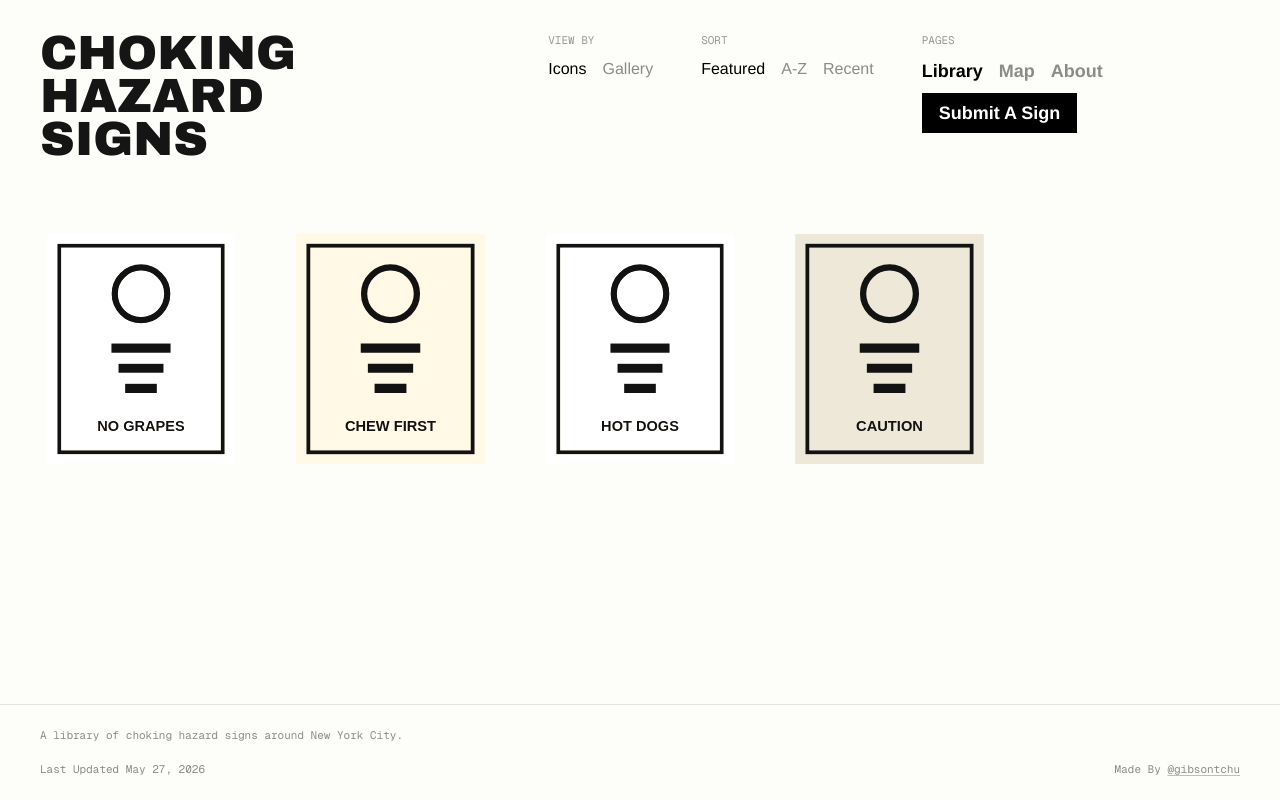
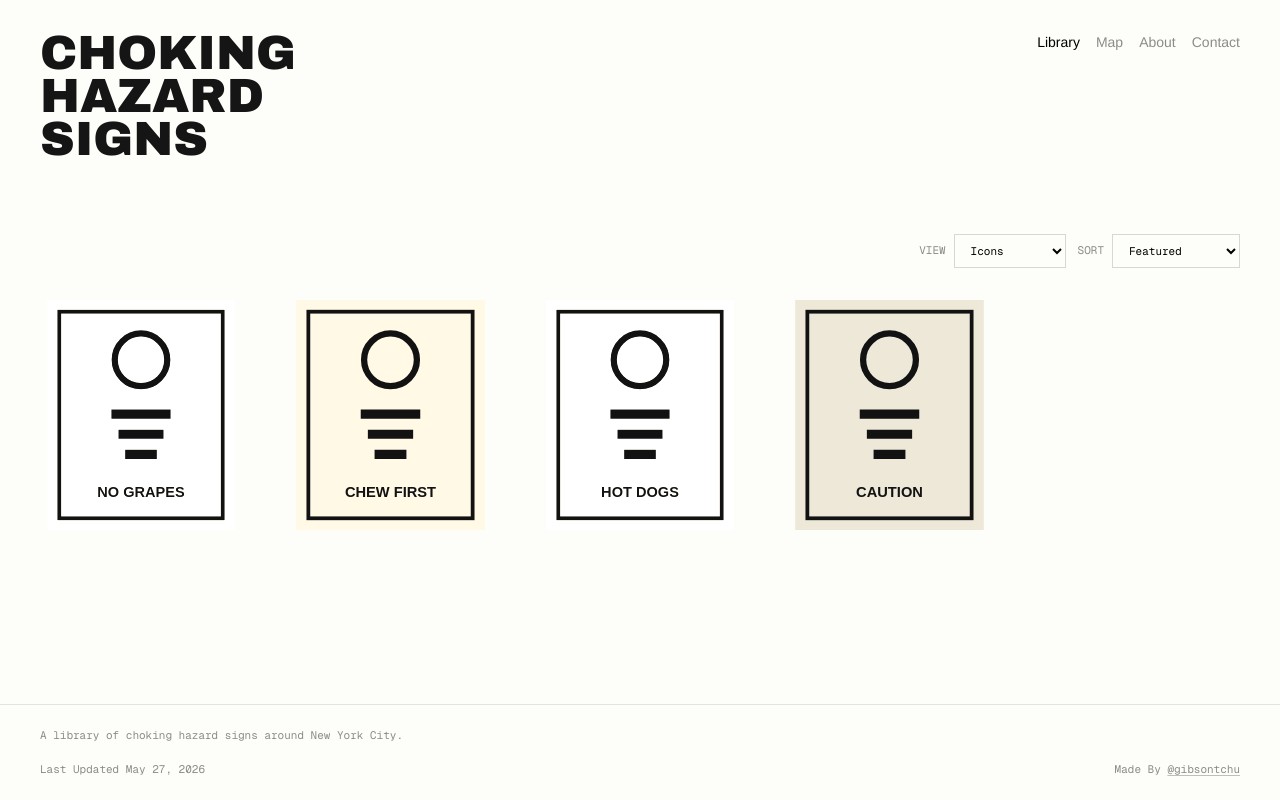
Before and after one commit to gibsonchu/swallow-this, a Next.js app: page / in a window 1280 px wide. Built offline with nearby package versions, Linux system fonts and the light colour scheme.

Commit message:
Refine library controls and contact page

```diff
--- a/app/about/page.tsx
+++ b/app/about/page.tsx
@@ -1,6 +1,4 @@
 import Link from "next/link";
-
-const submitUrl = "https://x.com/gibsontchu";
 
 export default function AboutPage() {
   return (
@@ -15,7 +13,7 @@ export default function AboutPage() {
         <nav className="flex gap-4 text-sm font-medium">
           <Link className="text-black/45 hover:text-black" href="/">Library</Link>
           <Link className="text-black/45 hover:text-black" href="/map">Map</Link>
-          <Link className="text-black/45 hover:text-black" href={submitUrl} target="_blank" rel="noreferrer">Submit</Link>
+          <Link className="text-black/45 hover:text-black" href="/contact">Contact</Link>
         </nav>
       </header>
 
@@ -79,8 +77,8 @@ export default function AboutPage() {
           If you’ve spotted a choking sign that belongs here, or if you yourself have designed, painted, commissioned, or own one, I’d love to hear from you.
         </p>
 
-        <Link className="mt-10 inline-flex border border-black bg-black px-5 py-3 text-base font-semibold leading-none text-white hover:bg-white hover:text-black" href={submitUrl} target="_blank" rel="noreferrer">
-          Submit A Sign
+        <Link className="mt-10 inline-flex border border-black bg-black px-5 py-3 text-base font-semibold leading-none text-white hover:bg-white hover:text-black" href="/contact">
+          Contact
         </Link>
       </article>
     </main>
--- /dev/null
+++ b/app/contact/page.tsx
@@ -0,0 +1,31 @@
+import Link from "next/link";
+
+export default function ContactPage() {
+  return (
+    <main className="min-h-screen bg-[#fdfdf9] px-4 py-5 text-[#151515] md:px-7">
+      <header className="mb-10 flex flex-wrap items-end justify-between gap-3 border-b border-black/10 pb-5">
+        <div>
+          <p className="font-mono text-[11px] uppercase text-black/45">Contact</p>
+          <Link href="/" className="display-title mt-1 block max-w-3xl whitespace-nowrap text-3xl leading-[0.9] md:text-4xl">
+            Choking Hazard Signs
+          </Link>
+        </div>
+        <nav className="flex gap-4 text-sm font-medium">
+          <Link className="text-black/45 hover:text-black" href="/">Library</Link>
+          <Link className="text-black/45 hover:text-black" href="/map">Map</Link>
+          <Link className="text-black/45 hover:text-black" href="/about">About</Link>
+        </nav>
+      </header>
+
+      <article className="mx-auto mb-28 max-w-3xl text-[22px] leading-9 text-black/80 md:mb-40 md:text-[26px] md:leading-10">
+        <p>
+          Do you have a sign you&apos;d like to include in the library or know the designer for a sign? Reach out to me{" "}
+          <a className="underline decoration-black/25 underline-offset-4 hover:text-black" href="https://x.com/gibsontchu" target="_blank" rel="noreferrer">
+            @gibsontchu
+          </a>
+          .
+        </p>
+      </article>
+    </main>
+  );
+}
--- a/app/map/page.tsx
+++ b/app/map/page.tsx
@@ -3,7 +3,6 @@ import { SignMap } from "@/components/SignMap";
 import { listSigns } from "@/lib/googleSheets";
 
 export const dynamic = "force-dynamic";
-const submitUrl = "https://x.com/gibsontchu";
 
 export default async function MapPage() {
   const signs = await listSigns({ publishedOnly: true });
@@ -20,7 +19,7 @@ export default async function MapPage() {
         <nav className="flex gap-4 text-sm font-medium">
           <Link className="text-black/45 hover:text-black" href="/">Library</Link>
           <Link className="text-black/45 hover:text-black" href="/about">About</Link>
-          <Link className="text-black/45 hover:text-black" href={submitUrl} target="_blank" rel="noreferrer">Submit</Link>
+          <Link className="text-black/45 hover:text-black" href="/contact">Contact</Link>
         </nav>
       </header>
       <SignMap signs={signs} />
--- a/app/submit/page.tsx
+++ b/app/submit/page.tsx
@@ -1,5 +1,5 @@
 import { redirect } from "next/navigation";
 
 export default function SubmitPage() {
-  redirect("https://x.com/gibsontchu");
+  redirect("/contact");
 }
--- a/components/ArchiveExplorer.tsx
+++ b/components/ArchiveExplorer.tsx
@@ -9,7 +9,6 @@ import type { SignRecord } from "@/types/sign";
 
 type ViewMode = "icons" | "gallery";
 type SortMode = "featured" | "az" | "recent";
-const submitUrl = "https://x.com/gibsontchu";
 
 function sortValue(sign: SignRecord) {
   const value = Number(sign.sort_order);
@@ -71,66 +70,48 @@ export function ArchiveExplorer({ signs }: { signs: SignRecord[] }) {
 
   return (
     <div className="min-h-[calc(100vh-96px)] bg-[#fdfdf9] text-[#151515]">
-      <header className="grid gap-6 px-5 py-6 md:grid-cols-[minmax(260px,0.7fr)_minmax(0,1fr)] md:items-start md:px-10 md:py-8">
+      <header className="flex flex-wrap items-start justify-between gap-5 px-5 py-6 md:px-10 md:py-8">
         <Link href="/" className="display-title block max-w-[18rem] text-[2.25rem] leading-[0.9] tracking-normal md:max-w-[22rem] md:text-[3rem]">
           Choking Hazard Signs
         </Link>
 
-        <nav className="grid gap-5 md:ml-auto md:grid-cols-[auto_auto_auto] md:items-start md:gap-8 lg:gap-12">
-          <div>
-            <p className="mb-2 font-mono text-[11px] uppercase text-black/40">View By</p>
-            <div className="flex flex-wrap gap-x-4 gap-y-1">
-              {(["icons", "gallery"] as ViewMode[]).map((item) => (
-                <button
-                  key={item}
-                  type="button"
-                  className={`w-fit text-left text-base font-semibold capitalize leading-tight md:text-lg ${viewMode === item ? "text-black" : "text-black/45 hover:text-black"}`}
-                  onClick={() => setViewMode(item)}
-                >
-                  {item}
-                </button>
-              ))}
-            </div>
-          </div>
-
-          <div>
-            <p className="mb-2 font-mono text-[11px] uppercase text-black/40">Sort</p>
-            <div className="flex flex-wrap gap-x-4 gap-y-1">
-              {[
-                ["featured", "Featured"],
-                ["az", "A-Z"],
-                ["recent", "Recent"],
-              ].map(([value, label]) => (
-                <button
-                  key={value}
-                  type="button"
-                  className={`w-fit text-left text-base font-semibold leading-tight md:text-lg ${sortMode === value ? "text-black" : "text-black/45 hover:text-black"}`}
-                  onClick={() => {
-                    setSortMode(value as SortMode);
-                    setGalleryIndex(0);
-                  }}
-                >
-                  {label}
-                </button>
-              ))}
-            </div>
-          </div>
-
-          <div>
-            <p className="mb-2 font-mono text-[11px] uppercase text-black/40">Pages</p>
-            <div className="flex flex-wrap items-center gap-x-4 gap-y-2">
-              <span className="text-base font-semibold text-black md:text-lg">Library</span>
-              <Link className="text-base font-semibold text-black/45 hover:text-black md:text-lg" href="/map">Map</Link>
-              <Link className="text-base font-semibold text-black/45 hover:text-black md:text-lg" href="/about">About</Link>
-              <Link className="w-fit border border-black bg-black px-4 py-2 text-base font-semibold leading-tight text-white hover:bg-white hover:text-black md:text-lg" href={submitUrl} target="_blank" rel="noreferrer">
-                Submit A Sign
-              </Link>
-            </div>
-          </div>
+        <nav className="flex flex-wrap gap-4 text-sm font-medium">
+          <span className="text-black">Library</span>
+          <Link className="text-black/45 hover:text-black" href="/map">Map</Link>
+          <Link className="text-black/45 hover:text-black" href="/about">About</Link>
+          <Link className="text-black/45 hover:text-black" href="/contact">Contact</Link>
         </nav>
       </header>
 
       <section className="px-5 py-8 md:px-10 md:py-10">
+        <div className="mb-8 flex flex-wrap justify-end gap-3 font-mono text-[11px] uppercase text-black/45">
+          <label className="flex items-center gap-2">
+            <span>View</span>
+            <select
+              className="min-w-28 border border-black/15 bg-[#fdfdf9] px-3 py-2 font-sans text-sm normal-case text-black outline-none focus:border-black"
+              value={viewMode}
+              onChange={(event) => setViewMode(event.target.value as ViewMode)}
+            >
+              <option value="icons">Icons</option>
+              <option value="gallery">Gallery</option>
+            </select>
+          </label>
+          <label className="flex items-center gap-2">
+            <span>Sort</span>
+            <select
+              className="min-w-32 border border-black/15 bg-[#fdfdf9] px-3 py-2 font-sans text-sm normal-case text-black outline-none focus:border-black"
+              value={sortMode}
+              onChange={(event) => {
+                setSortMode(event.target.value as SortMode);
+                setGalleryIndex(0);
+              }}
+            >
+              <option value="featured">Featured</option>
+              <option value="az">A-Z</option>
+              <option value="recent">Recent</option>
+            </select>
+          </label>
+        </div>
         {filteredSigns.length > 0 && viewMode === "icons" ? (
           <SignGrid signs={filteredSigns} onSelect={openModal} />
         ) : filteredSigns.length > 0 && selectedGallerySign ? (
```
Also changed, not shown: 1 other file (tests, documents, lock files or other folders).
